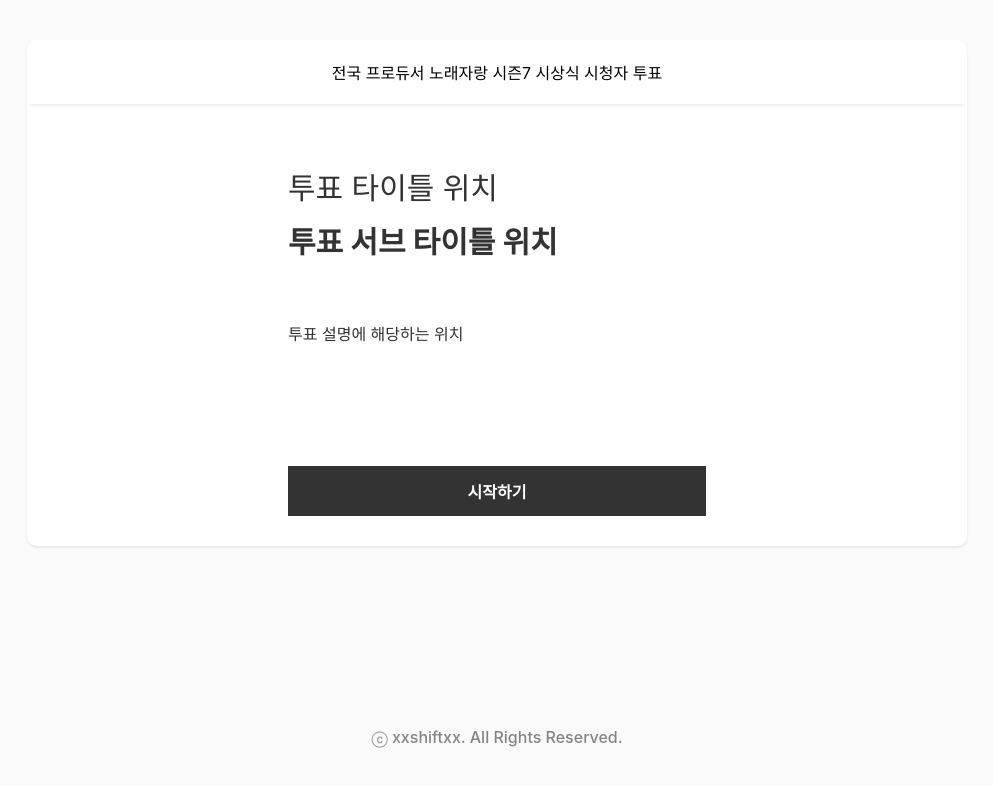
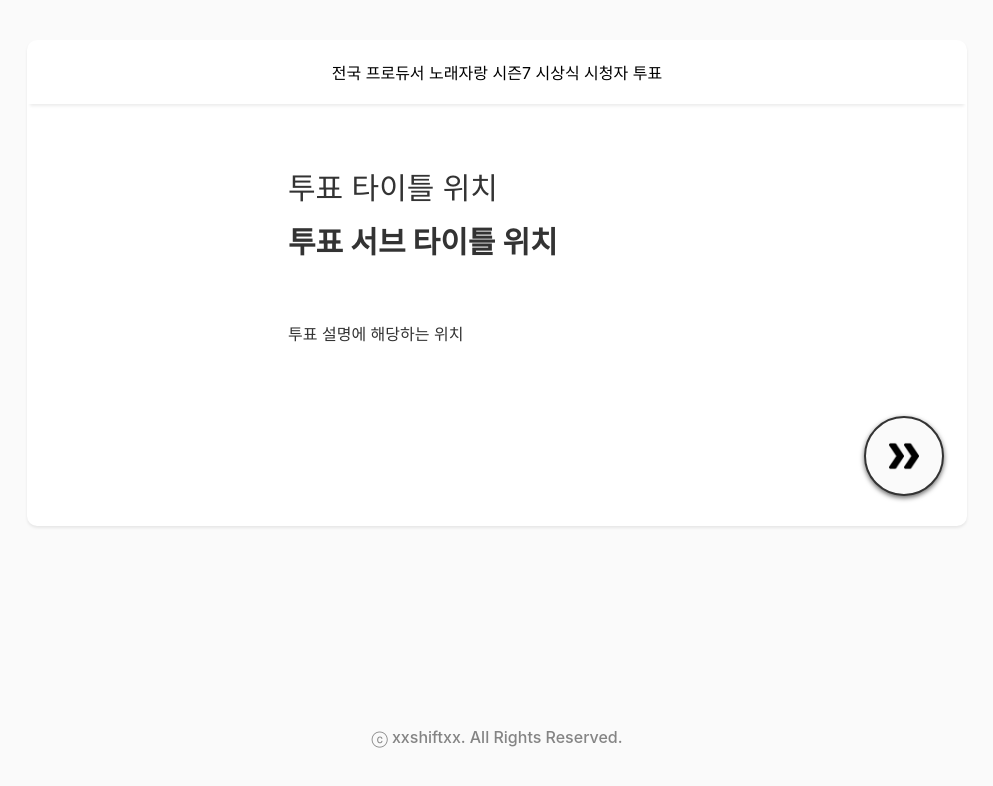
Before and after one commit to wArrnp/zennvote-front, a React (Create React App) app: page / in a window 1280 px wide. Shown: the top 786 px of the page, without its empty margins (143-1136 px from the left). Built offline with nearby package versions, Linux system fonts and the light colour scheme.

Commit message:
[MODIFY] <Landing Next button> re-newel button

```diff
--- a/src/presentation/Landing/Styles.ts
+++ b/src/presentation/Landing/Styles.ts
@@ -1,4 +1,6 @@
-import styled from 'styled-components'
+import styled, { keyframes } from 'styled-components'
+import NextImg from '../../assets/image/up-chevron.png';
+import NextHoverImg from '../../assets/image/up-chevron-white.png';
 
 export const LandingHeader = styled.div`
   width: 418px;
@@ -27,23 +29,49 @@ export const LandingDescription = styled.p`
   width: 418px;
   line-height: 24px;
   color: #333;
+  margin-bottom: 150px;
+`
+
+const nextButtonKeyframes = keyframes`
+  0%, 28%, 56%, 100% {
+    right: 30px;
+  }
+  14%, 42% {
+    right: 20px;
+  }
 `
 
 export const LandingNextButton = styled.button`
-  display: block;
-  width: 418px;
-  height: 50px;
-  margin: 0 auto;
-  margin-top: 120px;
-  background-color: #333;
-  color: white;
-  border: none;
+  width: 80px;
+  height: 80px;
+  position: absolute;
+  bottom: 30px;
+  right: 30px;
+  animation: ${nextButtonKeyframes} 1.5s 0s infinite;
+  display: inline-flex;
+  justify-content: center;
+  align-items: center;
+  border-radius: 50%;
+  border: 2px solid #333;
+  background-color: #fafafa;
+  padding: 20px;
   cursor: pointer;
-  font-size: 16px;
-  font-weight: bold;
+  box-shadow: 0px 2px 5px 0 rgba(0,0,0,0.6);
+
+  background-image: url(${NextImg});
+  background-size: 30px 30px;
+  background-position: 50% 50%;
+  background-repeat: no-repeat;
+  transition: box-shadow 0.5s ease;
+
+  &:hover {
+    background-color: #333;
+    background-image: url(${NextHoverImg});
+    border-color: #333;
+    box-shadow: none;
+  }
 
   &:focus {
     outline: none;
-    border: none;
   }
 `
--- a/src/presentation/Landing/index.tsx
+++ b/src/presentation/Landing/index.tsx
@@ -26,7 +26,6 @@ const Landing = ({ setPageData }:LandingProps ) => {
         투표 설명에 해당하는 위치
       </S.LandingDescription>
       <S.LandingNextButton onClick={onClickNextButton}>
-        시작하기
       </S.LandingNextButton>
     </>
   );
```
Also changed, not shown: src/assets/image/up-chevron-white.png (added), src/assets/image/up-chevron.png (added).
